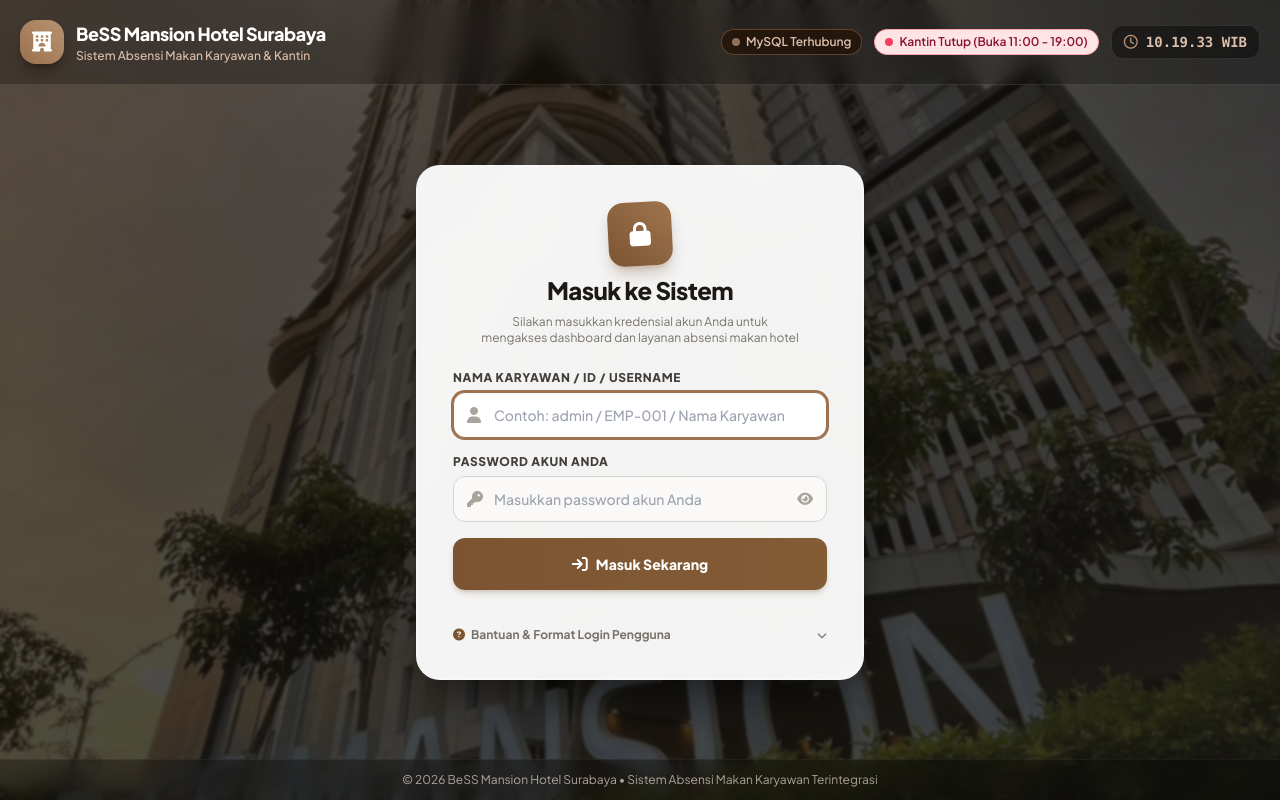
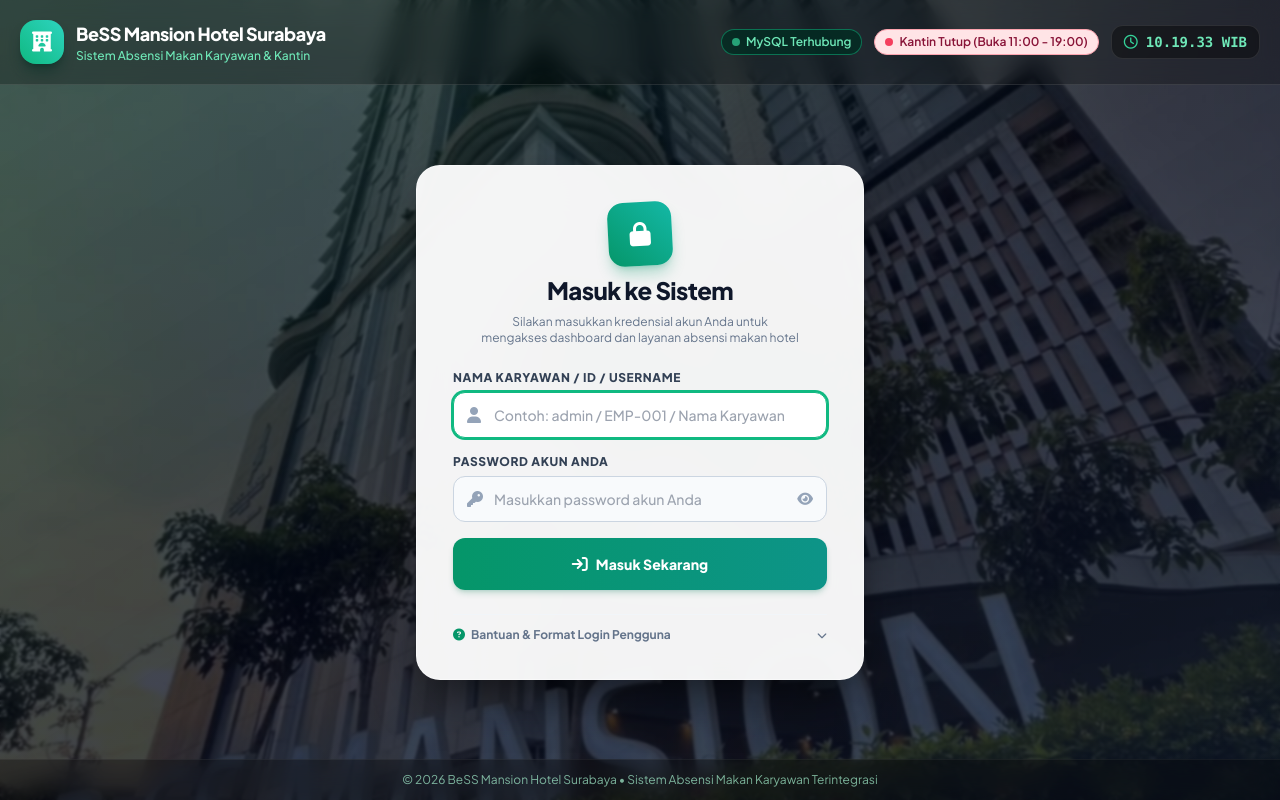
Before and after one commit to HafizhAlifAlFurqon/hotel-absensi-makan, a PHP site: page / in a window 1280 px wide. Run offline with PHP 8.4, Linux system fonts and the light colour scheme; data comes from the database, SQL or seed files in the repository; data that the repository does not hold is empty; some libraries are stand-ins or nearby versions.

Commit message:
revert(theme): kembalikan tema semula (emerald green & background asli)

```diff
--- a/css/style.css
+++ b/css/style.css
@@ -2,13 +2,12 @@
 body {
   font-family: 'Plus Jakarta Sans', sans-serif;
   -webkit-font-smoothing: antialiased;
-  background-image: linear-gradient(rgba(28, 20, 14, 0.35), rgba(28, 20, 14, 0.35)), url('../bg.jpg');
+  background-image: linear-gradient(rgba(15, 23, 42, 0.35), rgba(15, 23, 42, 0.35)), url('../bg.jpg');
   background-size: cover;
   background-position: center;
   background-attachment: fixed;
   background-repeat: no-repeat;
-  background-color: #1a120c;
-  color: #2b2723;
+  background-color: #0f172a;
 }
 
 code, pre, .font-mono {
@@ -38,7 +37,7 @@ code, pre, .font-mono {
 #canteen-qr-reader, #tenant1-qr-reader, #tenant2-qr-reader, #emp-portal-qr-reader {
   border-radius: 16px;
   overflow: hidden;
-  border: 2px solid #7c5432 !important;
+  border: 2px solid #10b981 !important;
 }
 
 #canteen-qr-reader video, #tenant1-qr-reader video, #tenant2-qr-reader video, #emp-portal-qr-reader video {
--- a/index.html
+++ b/index.html
@@ -10,74 +10,8 @@
   <link rel="preconnect" href="https://fonts.gstatic.com" crossorigin>
   <link rel="stylesheet" href="https://fonts.googleapis.com/css2?family=Plus+Jakarta+Sans:wght@400;500;600;700;800&family=JetBrains+Mono:wght@400;600;700&display=swap">
 
-  <!-- Tailwind CSS CDN & Luxury Theme Configuration (Light Gray & Brown) -->
+  <!-- Tailwind CSS CDN -->
   <script src="https://cdn.tailwindcss.com"></script>
-  <script>
-    tailwind.config = {
-      theme: {
-        extend: {
-          colors: {
-            // Abu-abu Muda Mewah (Warm Stone Light Gray Neutrals)
-            slate: {
-              50: '#faf9f7',
-              100: '#f4f3f0',
-              200: '#e7e5e0',
-              300: '#d7d4cd',
-              400: '#a8a49c',
-              500: '#78736a',
-              600: '#57524a',
-              700: '#433e37',
-              800: '#2b2723',
-              900: '#1b1815',
-              950: '#100e0c',
-            },
-            // Coklat Mewah (Luxury Hotel Mocha & Rich Espresso Brown)
-            emerald: {
-              50: '#fdfbf9',
-              100: '#f8f4ef',
-              200: '#ebdccf',
-              300: '#dcbfab',
-              400: '#bc9677',
-              500: '#9b714f',
-              600: '#7c5432',
-              700: '#654224',
-              800: '#4e3119',
-              900: '#3a2311',
-              950: '#231307',
-            },
-            // Aksen Emas & Perunggu Hangat (Warm Golden Bronze)
-            teal: {
-              50: '#faf7f2',
-              100: '#f5eee4',
-              200: '#e7d8c6',
-              300: '#d4ba9f',
-              400: '#b8936f',
-              500: '#9e754e',
-              600: '#835c36',
-              700: '#694627',
-              800: '#52341b',
-              900: '#3e2511',
-              950: '#261509',
-            },
-            // Skala Brown Eksplisit
-            brown: {
-              50: '#fdfbf9',
-              100: '#f8f4ef',
-              200: '#ebdccf',
-              300: '#dcbfab',
-              400: '#bc9677',
-              500: '#9b714f',
-              600: '#7c5432',
-              700: '#654224',
-              800: '#4e3119',
-              900: '#3a2311',
-              950: '#231307',
-            }
-          }
-        }
-      }
-    };
-  </script>
   <!-- FontAwesome Icons CDN -->
   <link rel="stylesheet" href="https://cdnjs.cloudflare.com/ajax/libs/font-awesome/6.5.1/css/all.min.css">
 
@@ -253,7 +187,7 @@
   </div>
 
   <!-- ================= SHELL UTAMA APLIKASI (HEADER, NAV, DASHBOARD, DLL.) ================= -->
-  <div id="app-shell" class="min-h-screen flex flex-col hidden text-slate-800">
+  <div id="app-shell" class="min-h-screen flex flex-col hidden">
 
   <!-- ================= TOP HEADER BAR ================= -->
   <header class="bg-emerald-900 text-white shadow-md sticky top-0 z-30">
@@ -317,7 +251,7 @@
 
           <!-- Profil Pengguna & Hak Akses -->
           <div class="flex items-center gap-2 bg-emerald-950/70 border border-emerald-700/80 px-2.5 py-1 rounded-xl">
-            <img id="header-user-avatar" src="https://ui-avatars.com/api/?name=Admin&background=7c5432&color=fff&rounded=true" alt="Avatar" class="w-7 h-7 rounded-full border border-emerald-400 object-cover">
+            <img id="header-user-avatar" src="https://ui-avatars.com/api/?name=Admin&background=0f766e&color=fff&rounded=true" alt="Avatar" class="w-7 h-7 rounded-full border border-emerald-400 object-cover">
             <div class="hidden sm:block text-left">
               <div class="flex items-center gap-1.5 leading-none">
                 <span id="header-user-badge" class="font-extrabold text-xs text-white">Administrator</span>
--- a/js/attendance.js
+++ b/js/attendance.js
@@ -750,12 +750,12 @@ const AttendanceManager = {
             align-items: center;
             justify-content: center;
             min-height: 90vh;
-            background: #f4f3f0;
+            background: #f8fafc;
           }
           .stand-card {
             width: 360px;
             background: #ffffff;
-            border: 3px solid #7c5432;
+            border: 3px solid #0f766e;
             border-radius: 24px;
             padding: 28px;
             text-align: center;
@@ -764,7 +764,7 @@ const AttendanceManager = {
           .hotel-header {
             font-size: 13px;
             font-weight: 800;
-            color: #654224;
+            color: #047857;
             text-transform: uppercase;
             letter-spacing: 1.5px;
             margin-bottom: 6px;
--- a/js/auth.js
+++ b/js/auth.js
@@ -58,7 +58,7 @@ const Auth = {
     }
   },
 
-  getAvatar(name, bg = '7c5432') {
+  getAvatar(name, bg = '047857') {
     return `https://ui-avatars.com/api/?name=${encodeURIComponent(name || 'User')}&background=${bg}&color=fff&rounded=true&bold=true`;
   },
 
--- a/js/employees.js
+++ b/js/employees.js
@@ -461,8 +461,8 @@ const EmployeesManager = {
         <td style="padding: 7px 8px; font-weight: bold; color: #0f172a;">${emp.name}</td>
         <td style="padding: 7px 8px; color: #334155;">${emp.department}</td>
         <td style="padding: 7px 8px; color: #475569;">${emp.position || '-'}</td>
-        <td style="padding: 7px 8px; font-family: monospace; font-weight: bold; color: #654224; background: #f8f4ef;">${emp.password || 'password123'}</td>
-        <td style="padding: 7px 8px; text-align: center; font-weight: 600; color: ${emp.status === 'Aktif' ? '#654224' : '#be123c'};">${emp.status}</td>
+        <td style="padding: 7px 8px; font-family: monospace; font-weight: bold; color: #047857; background: #ecfdf5;">${emp.password || 'password123'}</td>
+        <td style="padding: 7px 8px; text-align: center; font-weight: 600; color: ${emp.status === 'Aktif' ? '#047857' : '#be123c'};">${emp.status}</td>
       </tr>
     `).join('');
 
@@ -479,12 +479,12 @@ const EmployeesManager = {
           .header h1 { font-size: 18px; margin: 0; text-transform: uppercase; color: #0f172a; letter-spacing: -0.5px; }
           .header p { margin: 2px 0 0 0; font-size: 12px; color: #475569; }
           .meta { font-size: 11px; color: #64748b; text-align: right; }
-          .summary-card { background: #f4f3f0; border: 1px solid #e7e5e0; border-radius: 8px; padding: 10px 14px; margin-bottom: 16px; font-size: 11px; display: flex; justify-content: space-between; align-items: center; }
+          .summary-card { background: #f8fafc; border: 1px solid #cbd5e1; border-radius: 8px; padding: 10px 14px; margin-bottom: 16px; font-size: 11px; display: flex; justify-content: space-between; align-items: center; }
           table { width: 100%; border-collapse: collapse; margin-bottom: 20px; }
-          th { background: #f4f3f0; color: #334155; font-size: 10px; font-weight: bold; text-transform: uppercase; letter-spacing: 0.5px; padding: 8px; border-bottom: 2px solid #e7e5e0; text-align: left; }
-          .instructions { background: #faf7f2; border: 1px solid #d9c0aa; border-radius: 8px; padding: 12px 14px; margin-top: 16px; }
-          .instructions h3 { margin: 0 0 6px 0; font-size: 12px; color: #654224; }
-          .instructions ol { margin: 0; padding-left: 20px; font-size: 11px; color: #4e3119; }
+          th { background: #f1f5f9; color: #334155; font-size: 10px; font-weight: bold; text-transform: uppercase; letter-spacing: 0.5px; padding: 8px; border-bottom: 2px solid #cbd5e1; text-align: left; }
+          .instructions { background: #f0fdf4; border: 1px solid #86efac; border-radius: 8px; padding: 12px 14px; margin-top: 16px; }
+          .instructions h3 { margin: 0 0 6px 0; font-size: 12px; color: #166534; }
+          .instructions ol { margin: 0; padding-left: 20px; font-size: 11px; color: #14532d; }
           .instructions li { margin-bottom: 3px; }
           .footer { margin-top: 24px; font-size: 10px; color: #94a3b8; text-align: center; border-top: 1px solid #e2e8f0; padding-top: 8px; }
           @media print {
@@ -495,7 +495,7 @@ const EmployeesManager = {
       </head>
       <body>
         <div class="no-print" style="margin-bottom: 16px; display: flex; gap: 8px;">
-          <button onclick="window.print()" style="padding: 8px 16px; background: #7c5432; color: white; border: none; border-radius: 6px; font-weight: bold; cursor: pointer;">Cetak Sekarang</button>
+          <button onclick="window.print()" style="padding: 8px 16px; background: #059669; color: white; border: none; border-radius: 6px; font-weight: bold; cursor: pointer;">Cetak Sekarang</button>
           <button onclick="window.close()" style="padding: 8px 16px; background: #64748b; color: white; border: none; border-radius: 6px; cursor: pointer;">Tutup</button>
         </div>
 
@@ -512,7 +512,7 @@ const EmployeesManager = {
 
         <div class="summary-card">
           <span><b>Catatan Administrator:</b> Bagikan kredensial ID / Nama dan Password di bawah ini kepada masing-masing karyawan untuk login.</span>
-          <span style="font-weight: bold; color: #654224;">Rahasia & Internal</span>
+          <span style="font-weight: bold; color: #047857;">Rahasia & Internal</span>
         </div>
 
         <table>
--- a/js/qr_cards.js
+++ b/js/qr_cards.js
@@ -184,12 +184,12 @@ const QRCardsManager = {
             align-items: center;
             justify-content: center;
             min-height: 90vh;
-            background: #f4f3f0;
+            background: #f4f5f7;
           }
           .card {
             width: 300px;
             background: #ffffff;
-            border: 2px solid #7c5432;
+            border: 2px solid #10b981;
             border-radius: 16px;
             padding: 24px;
             text-align: center;
@@ -211,7 +211,7 @@ const QRCardsManager = {
           }
           .emp-pos {
             font-size: 13px;
-            color: #7c5432;
+            color: #059669;
             font-weight: 600;
             margin: 0 0 16px 0;
           }
```
